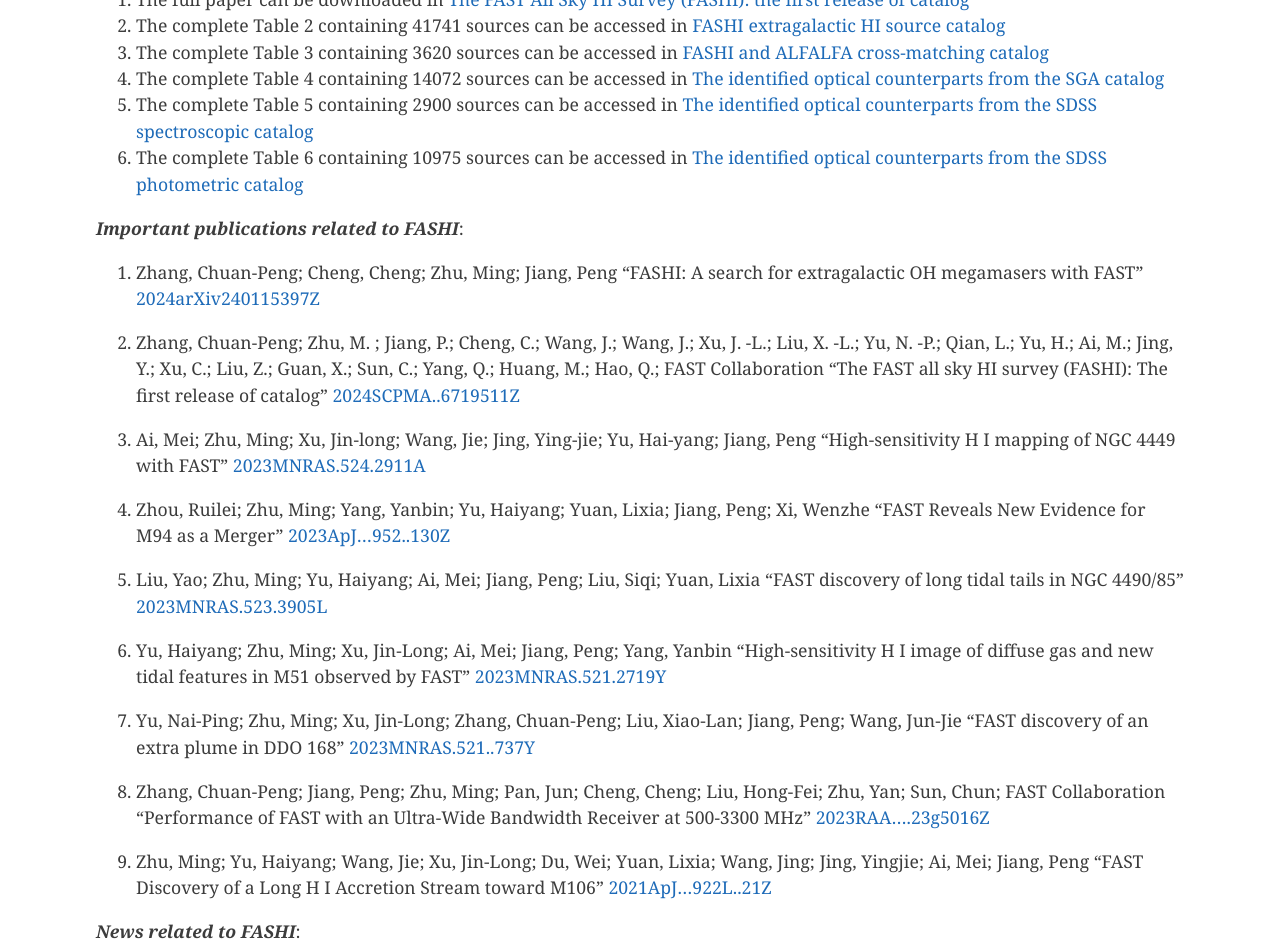
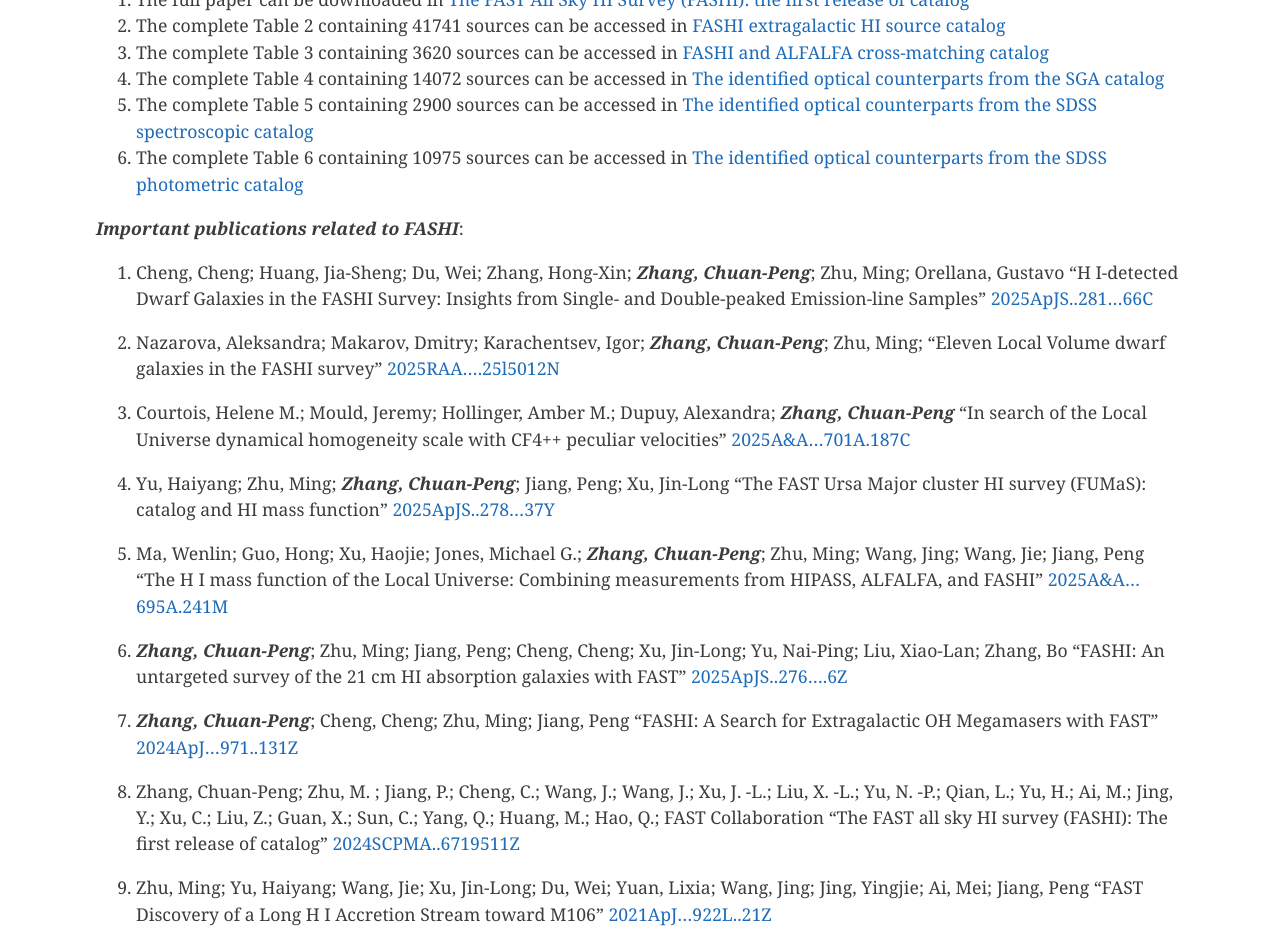
Before and after one commit to zcp521/zcp521.github.io, a Jekyll site: the page built from fashi.md, in a window 1280 px wide and 1400 px high, scrolled down 2376 px. Shown: the top 949 px of the window. Built offline with Jekyll 4.4.1, drawn with Linux system fonts in a browser that asks for light colours.

Commit message:
Update fashi.md

```diff
--- a/fashi.md
+++ b/fashi.md
@@ -128,39 +128,39 @@
 
 ***Important publications related to FASHI***:
 
-9. Zhang, Chuan-Peng; Cheng, Cheng; Zhu, Ming; Jiang, Peng
-	"FASHI: A search for extragalactic OH megamasers with FAST"
-	[2024arXiv240115397Z](https://ui.adsabs.harvard.edu/abs/2024arXiv240115397Z/abstract)
+9. Cheng, Cheng; Huang, Jia-Sheng; Du, Wei; Zhang, Hong-Xin; ***Zhang, Chuan-Peng***; Zhu, Ming; Orellana, Gustavo
+    "H I-detected Dwarf Galaxies in the FASHI Survey: Insights from Single- and Double-peaked Emission-line Samples"
+    [2025ApJS..281...66C](https://ui.adsabs.harvard.edu/abs/2025ApJS..281...66C/abstract)
 
-8. Zhang, Chuan-Peng; Zhu, M. ; Jiang, P.; Cheng, C.; Wang, J.; Wang, J.; Xu, J. -L.; Liu, X. -L.;
+8. Nazarova, Aleksandra; Makarov, Dmitry; Karachentsev, Igor; ***Zhang, Chuan-Peng***; Zhu, Ming;
+	"Eleven Local Volume dwarf galaxies in the FASHI survey"
+	[2025RAA....25l5012N](https://ui.adsabs.harvard.edu/abs/2025RAA....25l5012N/abstract)
+
+7. Courtois, Helene M.; Mould, Jeremy; Hollinger, Amber M.; Dupuy, Alexandra; ***Zhang, Chuan-Peng***
+	"In search of the Local Universe dynamical homogeneity scale with CF4++ peculiar velocities"
+	[2025A&A...701A.187C](https://ui.adsabs.harvard.edu/abs/2025A%26A...701A.187C/abstract)
+
+6. Yu, Haiyang; Zhu, Ming; ***Zhang, Chuan-Peng***; Jiang, Peng; Xu, Jin-Long
+	"The FAST Ursa Major cluster HI survey (FUMaS): catalog and HI mass function"
+	[2025ApJS..278...37Y](https://ui.adsabs.harvard.edu/abs/2025ApJS..278...37Y/abstract)
+
+5. Ma, Wenlin; Guo, Hong; Xu, Haojie; Jones, Michael G.; ***Zhang, Chuan-Peng***; Zhu, Ming; Wang, Jing; Wang, Jie; Jiang, Peng
+	"The H I mass function of the Local Universe: Combining measurements from HIPASS, ALFALFA, and FASHI"
+	[2025A&A...695A.241M](https://ui.adsabs.harvard.edu/abs/2025A%26A...695A.241M/abstract)
+
+4. ***Zhang, Chuan-Peng***; Zhu, Ming; Jiang, Peng; Cheng, Cheng; Xu, Jin-Long; Yu, Nai-Ping; Liu, Xiao-Lan; Zhang, Bo
+	"FASHI: An untargeted survey of the 21 cm HI absorption galaxies with FAST"
+	[2025ApJS..276....6Z](https://ui.adsabs.harvard.edu/abs/2025ApJS..276....6Z/abstract)
+
+3. ***Zhang, Chuan-Peng***; Cheng, Cheng; Zhu, Ming; Jiang, Peng
+	"FASHI: A Search for Extragalactic OH Megamasers with FAST"
+	[2024ApJ...971..131Z](https://ui.adsabs.harvard.edu/abs/2024ApJ...971..131Z/abstract)
+
+2. Zhang, Chuan-Peng; Zhu, M. ; Jiang, P.; Cheng, C.; Wang, J.; Wang, J.; Xu, J. -L.; Liu, X. -L.;
        Yu, N. -P.; Qian, L.; Yu, H.; Ai, M.; Jing, Y.; Xu, C.; Liu, Z.; Guan, X.; Sun, C.; Yang, Q.;
        Huang, M.; Hao, Q.; FAST Collaboration
 	"The FAST all sky HI survey (FASHI): The first release of catalog"
 	[2024SCPMA..6719511Z](https://ui.adsabs.harvard.edu/abs/2024SCPMA..6719511Z/abstract)
-
-7. Ai, Mei; Zhu, Ming; Xu, Jin-long; Wang, Jie; Jing, Ying-jie; Yu, Hai-yang; Jiang, Peng
-	"High-sensitivity H I mapping of NGC 4449 with FAST"
-	[2023MNRAS.524.2911A](https://ui.adsabs.harvard.edu/abs/2023MNRAS.524.2911A/abstract)
-
-6. Zhou, Ruilei; Zhu, Ming; Yang, Yanbin; Yu, Haiyang; Yuan, Lixia; Jiang, Peng; Xi, Wenzhe
-	"FAST Reveals New Evidence for M94 as a Merger"
-	[2023ApJ...952..130Z](https://ui.adsabs.harvard.edu/abs/2023ApJ...952..130Z/abstract)
-
-5. Liu, Yao; Zhu, Ming; Yu, Haiyang; Ai, Mei; Jiang, Peng; Liu, Siqi; Yuan, Lixia
-	"FAST discovery of long tidal tails in NGC 4490/85"
-	[2023MNRAS.523.3905L](https://ui.adsabs.harvard.edu/abs/2023MNRAS.523.3905L/abstract)
-
-4. Yu, Haiyang; Zhu, Ming; Xu, Jin-Long; Ai, Mei; Jiang, Peng; Yang, Yanbin
-	"High-sensitivity H I image of diffuse gas and new tidal features in M51 observed by FAST"
-	[2023MNRAS.521.2719Y](https://ui.adsabs.harvard.edu/abs/2023MNRAS.521.2719Y/abstract)
-
-3. Yu, Nai-Ping; Zhu, Ming; Xu, Jin-Long; Zhang, Chuan-Peng; Liu, Xiao-Lan; Jiang, Peng; Wang, Jun-Jie
-	"FAST discovery of an extra plume in DDO 168"
-	[2023MNRAS.521..737Y](https://ui.adsabs.harvard.edu/abs/2023MNRAS.521..737Y/abstract)
-
-2. Zhang, Chuan-Peng; Jiang, Peng; Zhu, Ming; Pan, Jun; Cheng, Cheng; Liu, Hong-Fei; Zhu, Yan; Sun, Chun; FAST Collaboration
-	"Performance of FAST with an Ultra-Wide Bandwidth Receiver at 500-3300 MHz"
-	[2023RAA....23g5016Z](https://ui.adsabs.harvard.edu/abs/2023RAA....23g5016Z/abstract)
 
 1. Zhu, Ming; Yu, Haiyang; Wang, Jie; Xu, Jin-Long; Du, Wei; Yuan, Lixia; Wang, Jing; Jing, Yingjie; Ai, Mei; Jiang, Peng
 	"FAST Discovery of a Long H I Accretion Stream toward M106"
```
